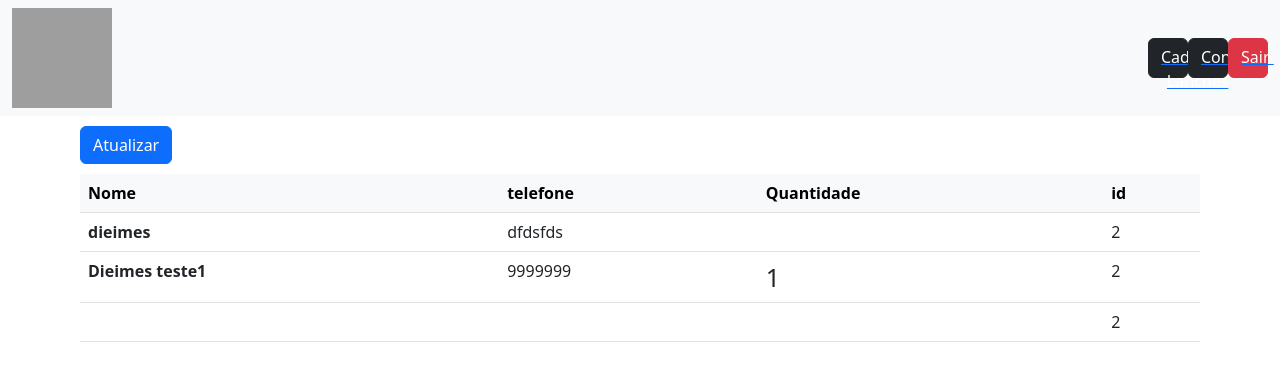
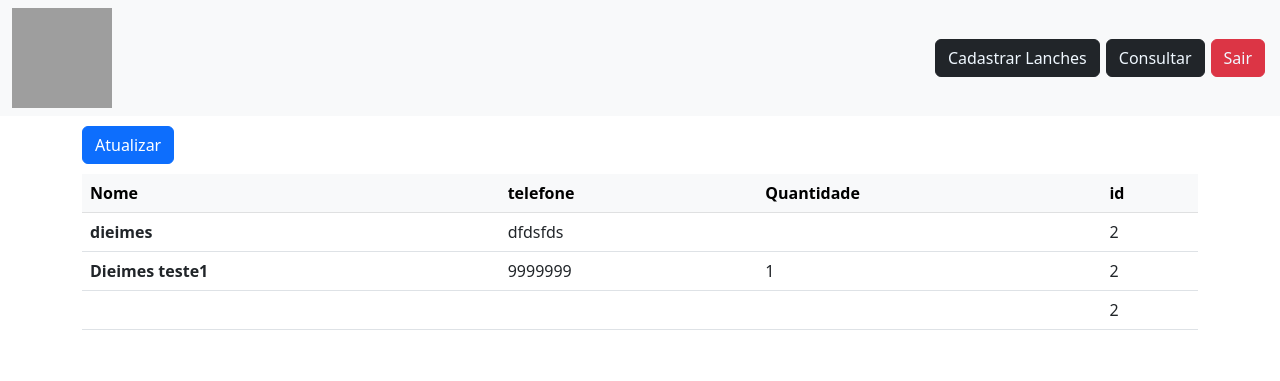
Before and after one commit to DieimesNunes/grupo_alfa_2_ano, a PHP site: page /adm/consultar_pedidos.php in a window 1280 px wide. Shown: the top 381 px of the page. Run offline with PHP 8.4, Linux system fonts and the light colour scheme; data comes from the database, SQL or seed files in the repository; data that the repository does not hold is empty; grey boxes are pictures that could not be loaded.

Commit message:
mudei algo

```diff
--- a/adm/consultar_pedidos.php
+++ b/adm/consultar_pedidos.php
@@ -25,7 +25,7 @@
         <meta http-equiv="X-UA-Compatible" content="IE=edge">
         <meta name="viewport" content="width=device-width, initial-scale=1.0">
         <link href="https://cdn.jsdelivr.net/npm/bootstrap@5.2.0/dist/css/bootstrap.min.css" rel="stylesheet" integrity="sha384-gH2yIJqKdNHPEq0n4Mqa/HGKIhSkIHeL5AyhkYV8i59U5AR6csBvApHHNl/vI1Bx" crossorigin="anonymous">
-        <link rel="stylesheet" href="../style2.css">
+        <link rel="stylesheet" href="../style3.css">
     <title>Consultar Produtos</title>
     </head>
     <body>
@@ -33,7 +33,7 @@
 
         <div class="container pdg">
             <form action="" method="post">
-                <input  class="btn btn-primary" type="submit"  value="Atualizar" />
+                <input  class="btn btn-primary" type="submit"  value="Atualizar"/>
                 <?php
                     if(isset($_SESSION['resultado'])){
                         echo $_SESSION['resultado'];
@@ -70,7 +70,7 @@
                             <th scope="row"><?php echo $mensagem['nome'];?></th>
                             <td><?php echo $mensagem['telefone'];?></td>
                             <td class="font"><?php echo $mensagem['quantidade'];?></td>
-                            <td class="sss"><?php echo $mensagem['id_produto'];?></td>
+                            <td class="sss"><?php echo $mensagem['id_produto']; echo " ".$mensagem['nomeproduto'];?></td>
                         </tr>
 
                     <?php
--- a/adm/index_adm.php
+++ b/adm/index_adm.php
@@ -10,6 +10,7 @@ include('../icon.php');
         <meta http-equiv="X-UA-Compatible" content="IE=edge">
         <meta name="viewport" content="width=device-width, initial-scale=1.0">
         <link href="https://cdn.jsdelivr.net/npm/bootstrap@5.2.0/dist/css/bootstrap.min.css" rel="stylesheet" integrity="sha384-gH2yIJqKdNHPEq0n4Mqa/HGKIhSkIHeL5AyhkYV8i59U5AR6csBvApHHNl/vI1Bx" crossorigin="anonymous">
+        <link rel="stylesheet" href="style3.css">
         <title>Tela de administração</title>
     </head>
     <body>
--- a/menu_adm.php
+++ b/menu_adm.php
@@ -11,9 +11,9 @@
 
             </ul>
           </div>
-          <a  class="as" href="cadastrar_lanches.php"><button class="btn btn-dark d-flex" type="submit">Cadastrar Lanches</button></a>
-          <a  class="as" href="login_adm.php"><button class="btn btn-dark d-flex" type="submit">Consultar</button></a>
-          <a  class="as" href="sair.php"><button class="btn btn-danger d-flex" type="submit">Sair</button></a>
+          <button class="btn btn-dark d-flex" type="submit"><a href="" class="linkbom">Cadastrar Lanches</a></button>
+          <button class="btn btn-dark d-flex" type="submit"><a href="" class="linkbom">Consultar</a></button>
+          <button class="btn btn-danger d-flex" type="submit"><a href="" class="linkbom">Sair</a></button></a>
 
         </div>
 </nav>
--- a/pedidos.php
+++ b/pedidos.php
@@ -20,14 +20,15 @@
         $nome = $_POST['bt_nome'];
         $telefone = $_POST['bt_telefone'];
         $quantidade = $_POST['bt_quantidade']; // Talvez pode ser retirado
+        $nome_produto = $consulta_produto['nome'];
 
 
-        $mysqli -> query("INSERT INTO tabela_pedidos (nome, telefone, quantidade, id_produto) values ('$nome','$telefone', '$quantidade','$id_produto')") or die($mysqli -> error);
+        $mysqli -> query("INSERT INTO tabela_pedidos (nome, telefone, quantidade, id_produto, nomeproduto) values ('$nome','$telefone', '$quantidade','$id_produto','$nome_produto')") or die($mysqli -> error);
         $_SESSION['msg'] = "<div class='alert alert-success'>Pedido realizado com sucesso!!!</div>";
         ?>
 
         <br>
-        <a href="index.html"><input class="btn btn-success" type="button" value="Voltar"></a>
+        <a href="index.php"><input class="btn btn-success" type="button" value="Voltar"></a>
         <?php
 
         $consulta_produto['quantidade'] = $consulta_produto['quantidade'] - $quantidade;
--- /dev/null
+++ b/style3.css
@@ -0,0 +1,11 @@
+.linkbom{
+    text-decoration: none;
+    color: aliceblue;
+}
+button{
+    margin: 3px;
+}
+
+.btn{
+    margin-top: 10px;margin-bottom  : 10px;
+}
```
